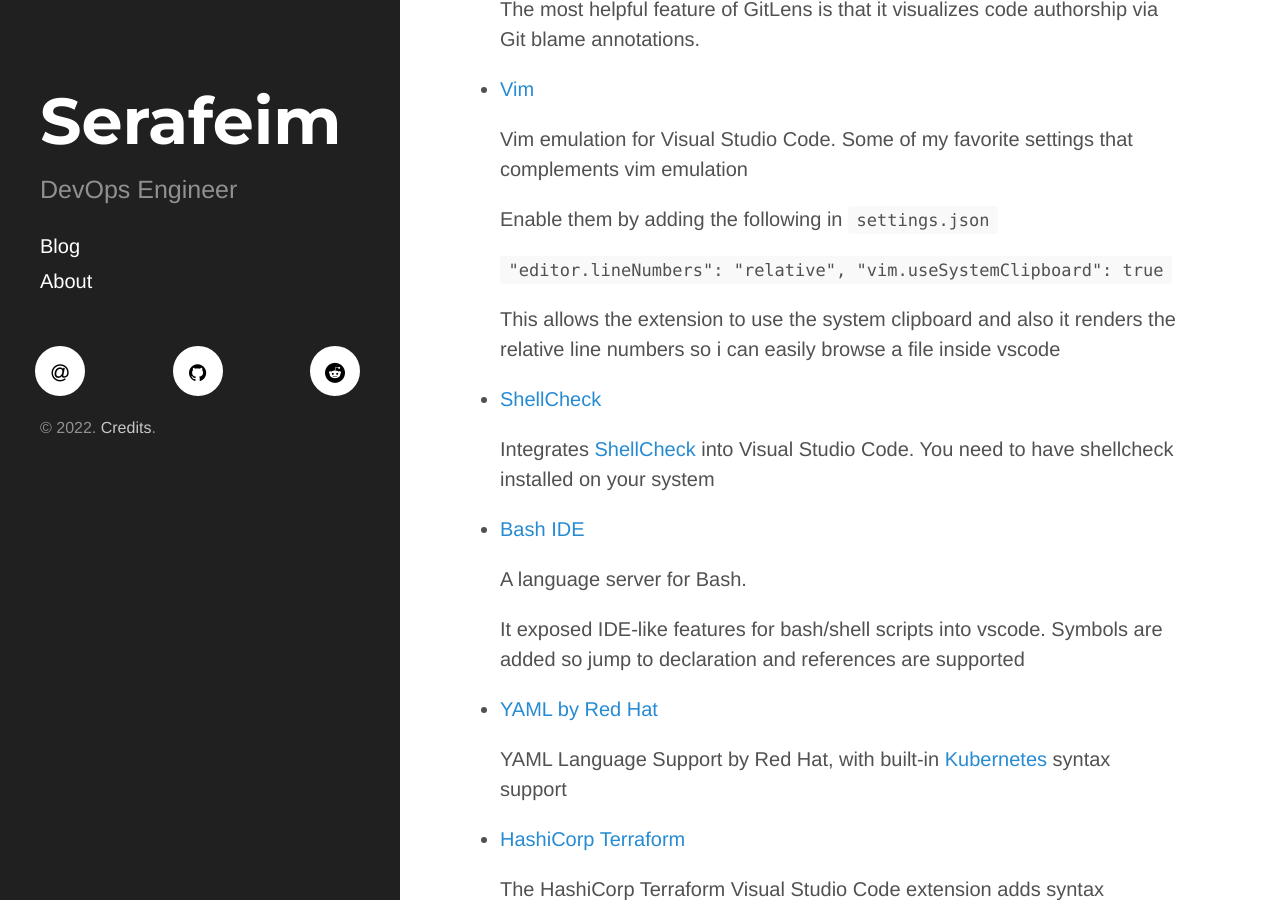
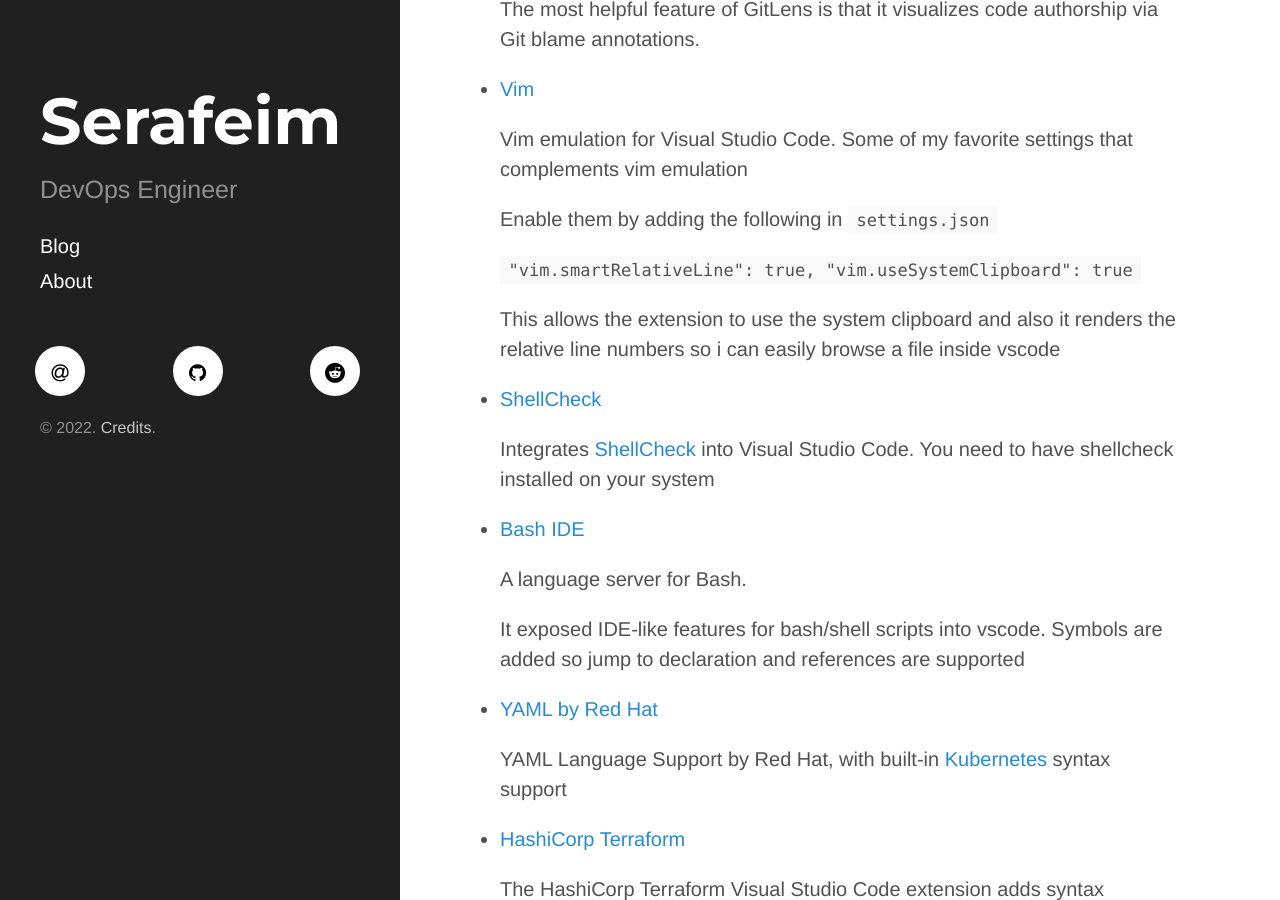
Before and after one commit to serafeimgr/serafeimgr.github.io, a Jekyll site: the page built from _posts/2022-02-13-vs-code-extensions.md, in a window 1280 px wide and 900 px high, scrolled down 376 px. Built offline with Jekyll 4.4.1, drawn with Linux system fonts in a browser that asks for light colours; nearby versions of some CDN libraries.

Commit message:
fix(jekyll-blog) minor fix in post vs-code extensions

```diff
--- a/_posts/2022-02-13-vs-code-extensions.md
+++ b/_posts/2022-02-13-vs-code-extensions.md
@@ -20,7 +20,7 @@
 
     Enable them by adding the following in `settings.json`
 
-    `"editor.lineNumbers": "relative",
+    `"vim.smartRelativeLine": true,
     "vim.useSystemClipboard": true`
 
     This allows the extension to use the system clipboard and also it renders the relative line numbers so i can easily browse a file inside vscode
```
